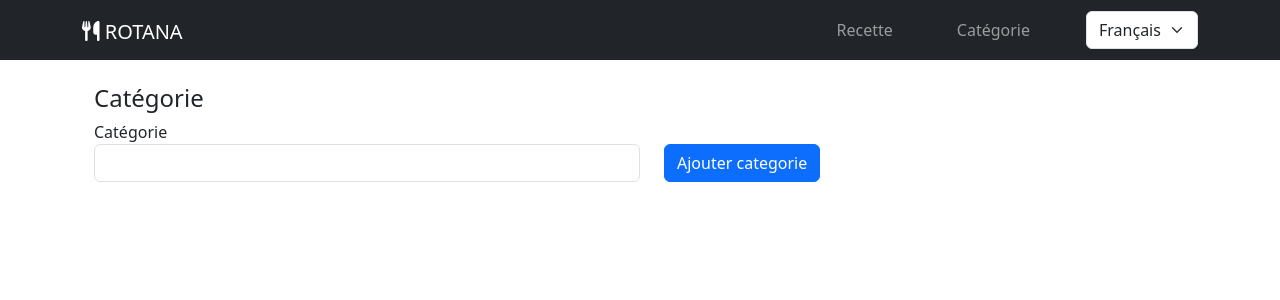
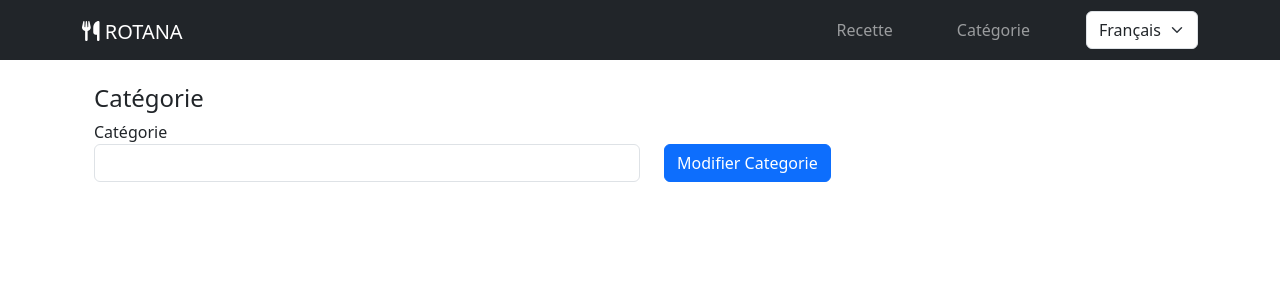
Before and after one commit to Mangassouba/gestion-recettes, a Vue app: page /modifie/1 in a window 1280 px wide. Shown: the top 300 px of the page. Built offline with nearby package versions, Linux system fonts and the light colour scheme; no server answers.

Commit message:
modification des traductions

```diff
--- a/src/i18n.js
+++ b/src/i18n.js
@@ -42,7 +42,7 @@ const messages = {
         titre: "Recipe Details",
         label_ingredients: "Ingredients",
         label_type: "Type",
-        button_back: "Close"
+        button_back: "Back"
       },
       app_page: {
         titre: "GestionRecipe",
@@ -57,7 +57,8 @@ const messages = {
         label_title: "Category",
         label_col: "Category",
         button_submit: "Add category",
-        button_update: "save changes"
+        button_update: "Modify category",
+
       }
     }
   },
@@ -116,7 +117,7 @@ const messages = {
         label_title: "Catégorie",
         label_col: "Catégorie",
         button_submit: "Ajouter categorie",
-        button_update: "Modifier"
+        button_update: "Modifier Categorie"
       }
     }
   }
--- a/src/views/categorie/modifietCategory.vue
+++ b/src/views/categorie/modifietCategory.vue
@@ -13,7 +13,7 @@
             />
           </div>
           <div class="col-md-4 mt-4 m-4">
-            <button type="submit" class="btn btn-primary">{{ $t("recette.category_page.button_submit") }}</button>
+            <button type="submit" class="btn btn-primary">{{ $t("recette.category_page.button_update") }}</button>
           </div>
         </form>
       </div>
```
